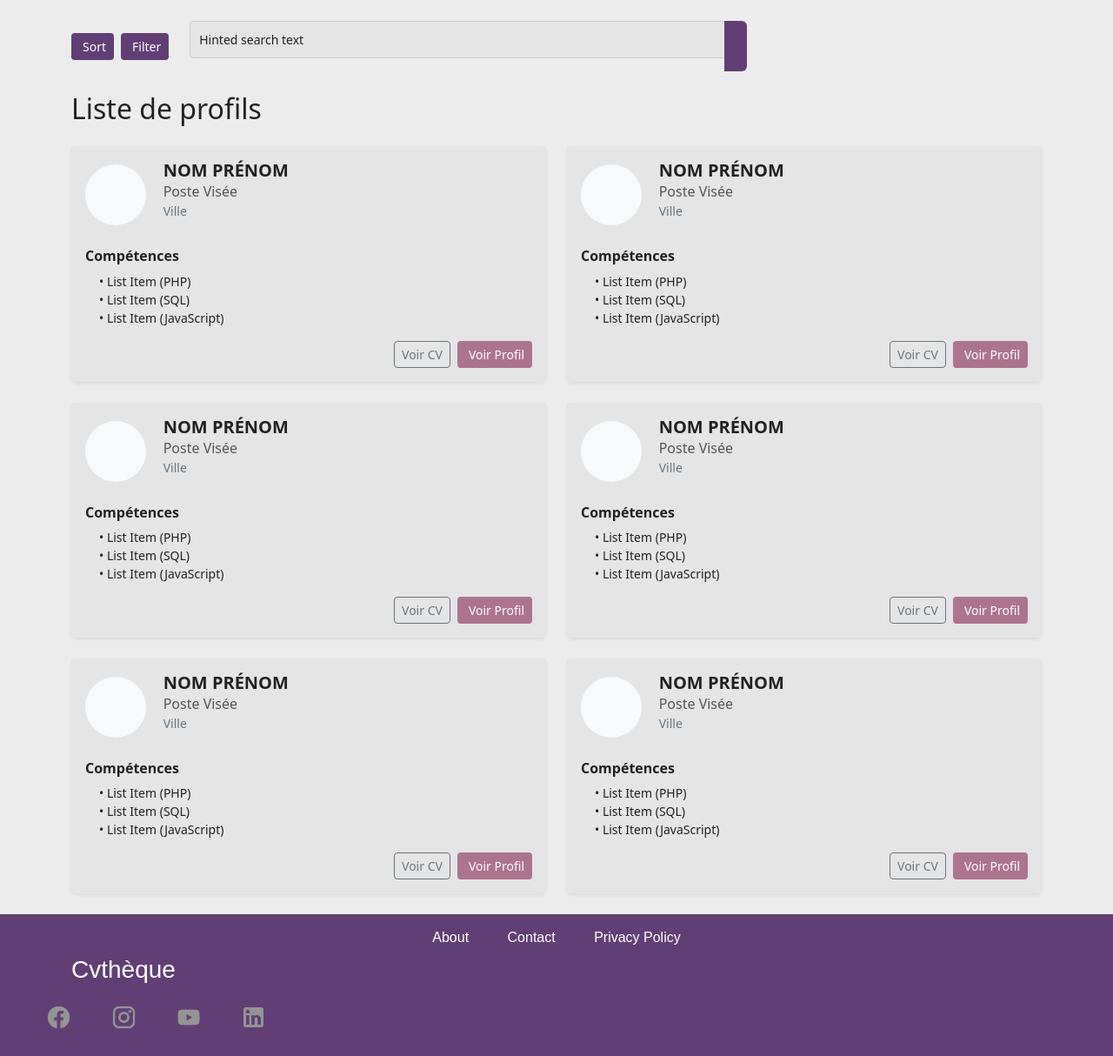
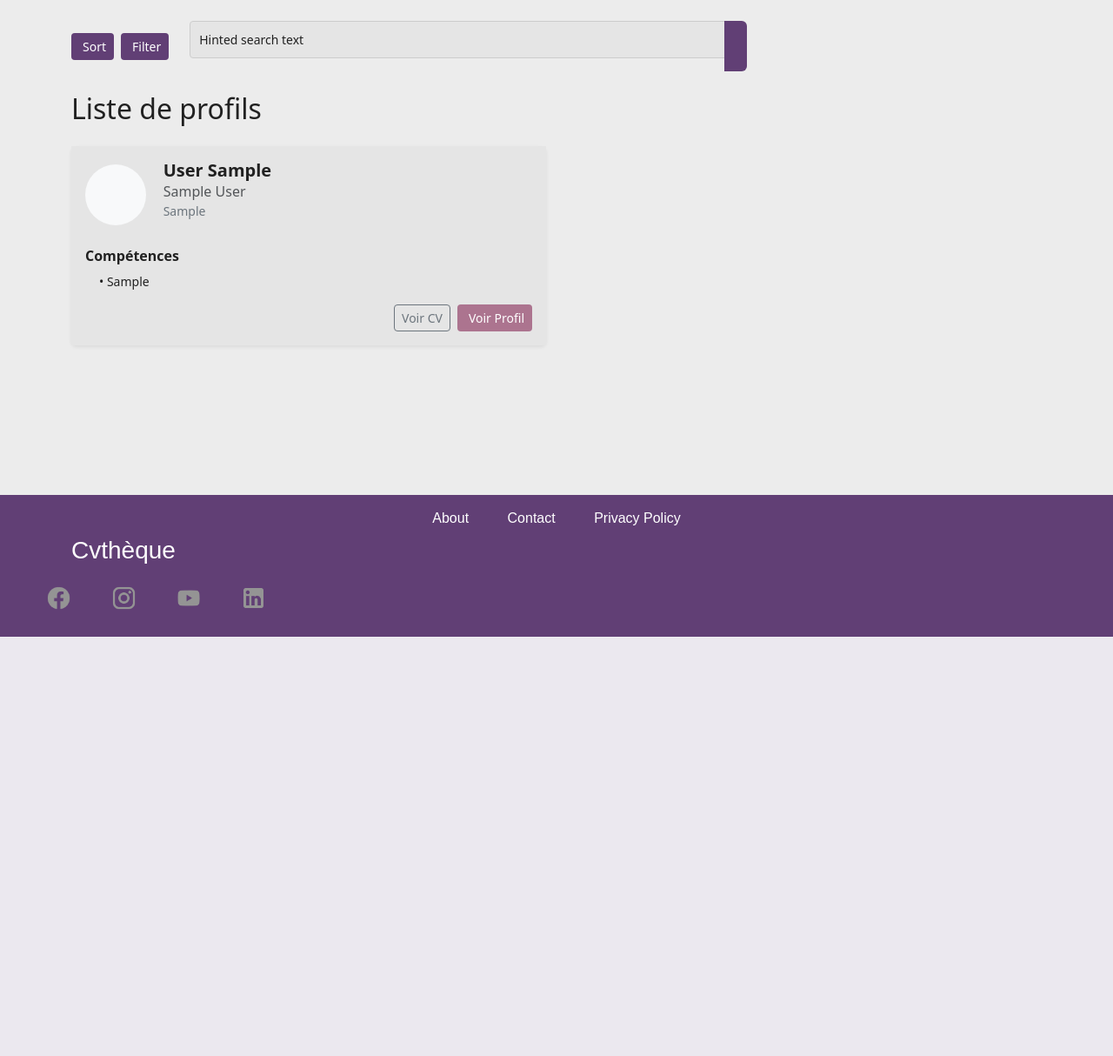
Before and after one commit to NashieArtz/cvtheque, a PHP site: page /index.php?page=profiles-list in a window 1280 px wide. Shown: the part 68-1282 px from the top of the page at 87% size. After the commit the page ends 800 px from the top, so only its background shows below. Run offline with PHP 8.4, Linux system fonts and the light colour scheme; tables that the repository leaves empty hold one stand-in row (values such as "Sample post").

```diff
--- a/pages/profiles-list.php
+++ b/pages/profiles-list.php
@@ -23,37 +23,74 @@
 
     <h2 class="mb-4">Liste de profils</h2>
 
+    <?php
+    // Récupérer tous les utilisateurs avec leurs compétences
+    $stmt = $pdo->prepare("
+    SELECT u.id AS user_id, u.firstname, u.lastname, a.city, u.job_title, s.hard_skills
+    FROM `user` u
+    LEFT JOIN user_has_skills uhs ON u.id = uhs.user_id
+    LEFT JOIN skills s ON uhs.skills_id = s.id
+    LEFT JOIN address a ON a.user_id = u.id
+    ORDER BY u.id
+");
+    $stmt->execute();
+    $results = $stmt->fetchAll(PDO::FETCH_ASSOC);
+
+    // Regrouper les compétences par utilisateur en évitant les doublons
+    $users = [];
+    foreach ($results as $row) {
+        $user_id = $row['user_id'];
+        if (!isset($users[$user_id])) {
+            $users[$user_id] = [
+                    'id' => $user_id,
+                    'firstname' => $row['firstname'] ?? '',
+                    'lastname' => $row['lastname'] ?? '',
+                    'job_title' => $row['job_title'] ?? '',
+                    'city' => $row['city'] ?? 'Ville',
+                    'skills' => []
+
+            ];
+        }
+        if (!empty($row['hard_skills']) && !in_array($row['hard_skills'], $users[$user_id]['skills'])) {
+            $users[$user_id]['skills'][] = $row['hard_skills'];
+        }
+    }
+    ?>
+
     <div class="row g-4">
-
-        <?php for ($i = 0; $i < 6; $i++): ?>
+        <?php foreach ($users as $user): ?>
             <div class="col-12 col-md-6">
                 <div class="card shadow-sm border-0 h-100">
                     <div class="card-body">
                         <div class="row align-items-start">
-
                             <div class="col-3 col-sm-2 text-center">
                                 <div class="rounded-circle bg-light d-flex justify-content-center align-items-center"
                                      style="width: 70px; height: 70px; margin-top: 5px;">
                                     <i class="fas fa-user-circle fa-2x text-muted"></i>
                                 </div>
                             </div>
-
                             <div class="col-9 col-sm-10">
-                                <h5 class="card-title fw-bold mb-0">NOM PRÉNOM</h5>
-                                <p class="mb-0 text-muted">Poste Visée</p>
-                                <p class="text-secondary small">Ville</p>
+                                <h5 class="card-title fw-bold mb-0">
+                                    <?= htmlspecialchars($user['lastname']) . ' ' . htmlspecialchars($user['firstname']) ?>
+                                </h5>
+                                <p class="mb-0 text-muted"><?= htmlspecialchars($user['job_title'] ?: 'job_title') ?></p>
+                                <p class="text-secondary small"><?= htmlspecialchars($user['city']) ?></p>
                             </div>
                         </div>
 
                         <h6 class="mt-3 fw-bold">Compétences</h6>
                         <ul class="list-unstyled small ps-3">
-                            <li>• List Item (PHP)</li>
-                            <li>• List Item (SQL)</li>
-                            <li>• List Item (JavaScript)</li>
+                            <?php if (!empty($user['skills'])): ?>
+                                <?php foreach ($user['skills'] as $skill): ?>
+                                    <li>• <?= htmlspecialchars($skill) ?></li>
+                                <?php endforeach; ?>
+                            <?php else: ?>
+                                <li>• Aucune compétence</li>
+                            <?php endif; ?>
                         </ul>
 
                         <div class="mt-3 d-flex justify-content-end gap-2">
-                            <a href="?page=profile&id=<?= $i ?>" class="btn btn-sm btn-outline-secondary">Voir CV</a>
+                            <a href="?page=profile&id=<?= $user['id'] ?>" class="btn btn-sm btn-outline-secondary">Voir CV</a>
                             <button class="btn btn-sm" style="background-color: #ac748f; color: white;">
                                 <i class="far fa-star me-1"></i> Voir Profil
                             </button>
@@ -61,6 +98,5 @@
                     </div>
                 </div>
             </div>
-        <?php endfor; ?>
+        <?php endforeach; ?>
     </div>
-</div>
```
